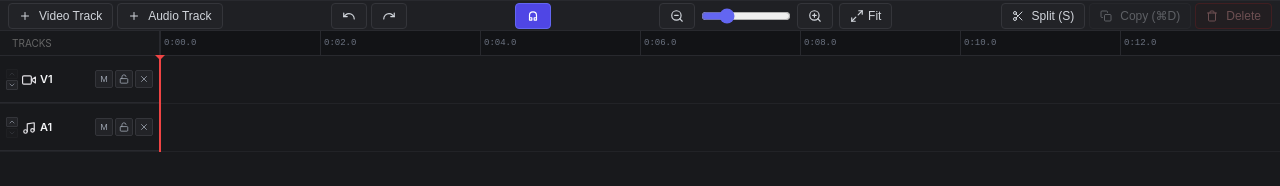
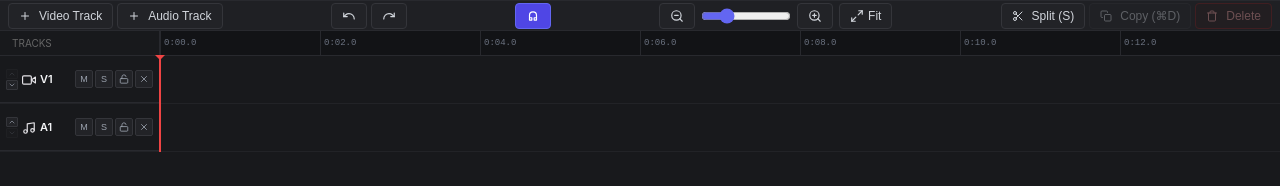
Before and after one commit to Melkoh02/video-editor, a React (Vite) app: page / in a window 1280 px wide. Shown: the part 539-725 px from the top of the page. Built offline with nearby package versions, Linux system fonts and the light colour scheme.

Commit message:
feat: Add Track Solo (S) mode & Clip Volume Gain level indicators

```diff
--- a/src/App.css
+++ b/src/App.css
@@ -919,8 +919,10 @@ html, body, #root {
 }
 .track-btn:hover { background: #34353a; color: #fff; }
 .track-btn--active-mute { background: #ef4444 !important; color: #fff !important; border-color: #ef4444; }
+.track-btn--active-solo { background: #3b82f6 !important; color: #fff !important; border-color: #3b82f6; font-weight: 700; }
 .track-btn--active-lock { background: #f59e0b !important; color: #fff !important; border-color: #f59e0b; }
 .track-btn--delete:hover { background: #dc2626 !important; color: #fff !important; }
+.tl-lane--soloed { border-left: 2px solid #3b82f6; }
 
 /* Lanes */
 .tl-lanes {
--- a/src/components/Timeline.tsx
+++ b/src/components/Timeline.tsx
@@ -394,6 +394,24 @@ function ClipBlock({
         onMouseDown={(e) => onMouseDown(e, "trim-right")}
       />
 
+      {/* Volume level line */}
+      {(clip.mediaType === "audio" || clip.mediaType === "video") && (
+        <div
+          style={{
+            position: "absolute",
+            bottom: `${Math.min(100, Math.max(0, ((clip.volume ?? 1) / 2) * 100))}%`,
+            left: 0,
+            right: 0,
+            height: "1px",
+            background: "rgba(34, 197, 94, 0.8)",
+            boxShadow: "0 0 2px rgba(34, 197, 94, 0.5)",
+            zIndex: 2,
+            pointerEvents: "none",
+          }}
+          title={`Volume: ${Math.round((clip.volume ?? 1) * 100)}%`}
+        />
+      )}
+
       {/* Fade-out indicator */}
       {fadeOutPx > 0 && (
         <div
@@ -426,12 +444,13 @@ function TrackLane({
   onContextMenu: (x: number, y: number, clipId: string) => void;
 }) {
   const setTrackMuted = useAppStore((s) => s.setTrackMuted);
+  const setTrackSoloed = useAppStore((s) => s.setTrackSoloed);
   const setTrackLocked = useAppStore((s) => s.setTrackLocked);
   const removeTrack = useAppStore((s) => s.removeTrack);
   const moveTrack = useAppStore((s) => s.moveTrack);
 
   return (
-    <div className={`tl-lane ${track.muted ? "tl-lane--muted" : ""}`} style={{ height: TRACK_HEIGHT }}>
+    <div className={`tl-lane ${track.muted ? "tl-lane--muted" : ""} ${track.soloed ? "tl-lane--soloed" : ""}`} style={{ height: TRACK_HEIGHT }}>
       <div className="tl-lane-header">
         <div className="tl-reorder-btns">
           <button
@@ -464,6 +483,13 @@ function TrackLane({
             onClick={() => setTrackMuted(track.id, !track.muted)}
           >
             {track.muted ? <Icon name="volume-mute" size={10} /> : "M"}
+          </button>
+          <button
+            className={`track-btn ${track.soloed ? "track-btn--active-solo" : ""}`}
+            title={track.soloed ? "Unsolo track" : "Solo track"}
+            onClick={() => setTrackSoloed(track.id, !track.soloed)}
+          >
+            S
           </button>
           <button
             className={`track-btn ${track.locked ? "track-btn--active-lock" : ""}`}
--- a/src/engine/compositor.ts
+++ b/src/engine/compositor.ts
@@ -71,8 +71,11 @@ export class Compositor {
 
     // Filter video tracks & render in track order (bottom to top)
     const videoTracks = project.tracks.filter((t) => t.type === "video");
+    const hasSoloed = videoTracks.some((t) => t.soloed);
+
     for (const track of videoTracks) {
       if (track.muted) continue;
+      if (hasSoloed && !track.soloed) continue;
       this.renderTrack(track, currentTime, width, height);
     }
   }
--- a/src/engine/playback.ts
+++ b/src/engine/playback.ts
@@ -90,7 +90,11 @@ class PlaybackController {
     const activeSources = new Set<HTMLMediaElement>();
     let totalVolumePeak = 0;
 
+    const hasSoloedTracks = store.project.tracks.some((t) => t.soloed);
+
     for (const track of store.project.tracks) {
+      const isTrackMuted = track.muted || (hasSoloedTracks && !track.soloed);
+
       for (const clip of track.clips) {
         const entry = sourceRegistry.get(clip.sourceId);
         if (!entry || entry.type === "image") continue;
@@ -116,7 +120,7 @@ class PlaybackController {
 
           const baseVol = clip.volume !== undefined ? clip.volume : 1;
           const clipVol = baseVol * Math.max(0, Math.min(1, fadeMultiplier));
-          const finalVol = track.muted ? 0 : Math.min(1, Math.max(0, clipVol));
+          const finalVol = isTrackMuted ? 0 : Math.min(1, Math.max(0, clipVol));
           mediaEl.volume = finalVol;
           mediaEl.muted = track.muted || finalVol === 0;
 
--- a/src/state/store.ts
+++ b/src/state/store.ts
@@ -61,6 +61,7 @@ type AppState = {
   reorderTracks: (tracks: Track[]) => void;
   moveTrack: (fromIndex: number, toIndex: number) => void;
   setTrackMuted: (trackId: string, muted: boolean) => void;
+  setTrackSoloed: (trackId: string, soloed: boolean) => void;
   setTrackLocked: (trackId: string, locked: boolean) => void;
 
   // Clips
@@ -281,6 +282,14 @@ export const useAppStore = create<AppState>((set, get) => ({
       project: {
         ...s.project,
         tracks: s.project.tracks.map((t) => (t.id === trackId ? { ...t, muted } : t)),
+      },
+    })),
+
+  setTrackSoloed: (trackId, soloed) =>
+    set((s) => ({
+      project: {
+        ...s.project,
+        tracks: s.project.tracks.map((t) => (t.id === trackId ? { ...t, soloed } : t)),
       },
     })),
 
--- a/src/types/index.ts
+++ b/src/types/index.ts
@@ -79,6 +79,7 @@ export type Track = {
   type: "video" | "audio";
   name: string;       // e.g. "V1", "A1"
   muted: boolean;
+  soloed?: boolean;
   locked: boolean;
   clips: Clip[];
 };
```
Also changed, not shown: 1 other file (tests, documents, lock files or other folders).
